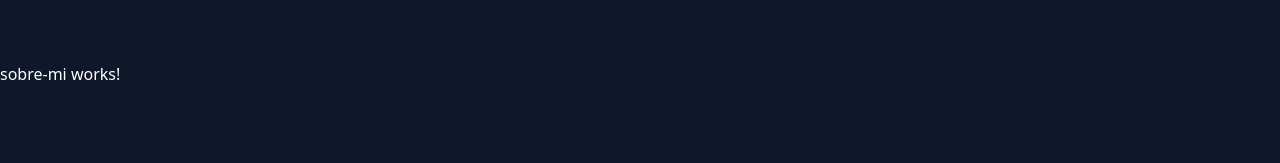
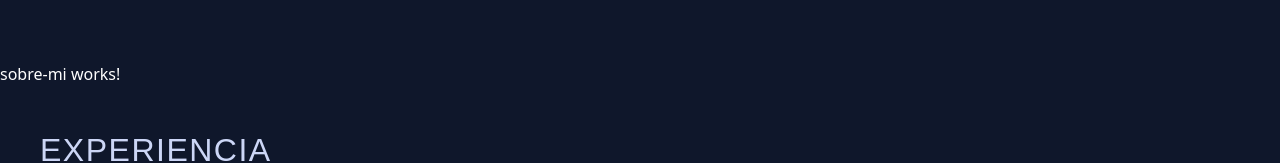
Before and after one commit to Gorka29/portfolio, an Angular app: page / in a window 1280 px wide. Shown: the part 322-485 px from the top of the page. Built offline with nearby package versions, Linux system fonts and the light colour scheme.

Commit message:
arreglo tamaño componentes

```diff
--- a/src/app/app.component.html
+++ b/src/app/app.component.html
@@ -3,7 +3,7 @@
 <div class="contenedor-principal">
   <div class="contenido">
     <app-inicio id="inicio"></app-inicio>
-    <app-sobre-mi id="sobre-mi" style="display: block; min-height: 1000px;"></app-sobre-mi>
+    <app-sobre-mi id="sobre-mi"></app-sobre-mi>
     <app-experiencia id="experiencia"></app-experiencia>
     <app-contacto id="contacto"></app-contacto>
   </div>
```
